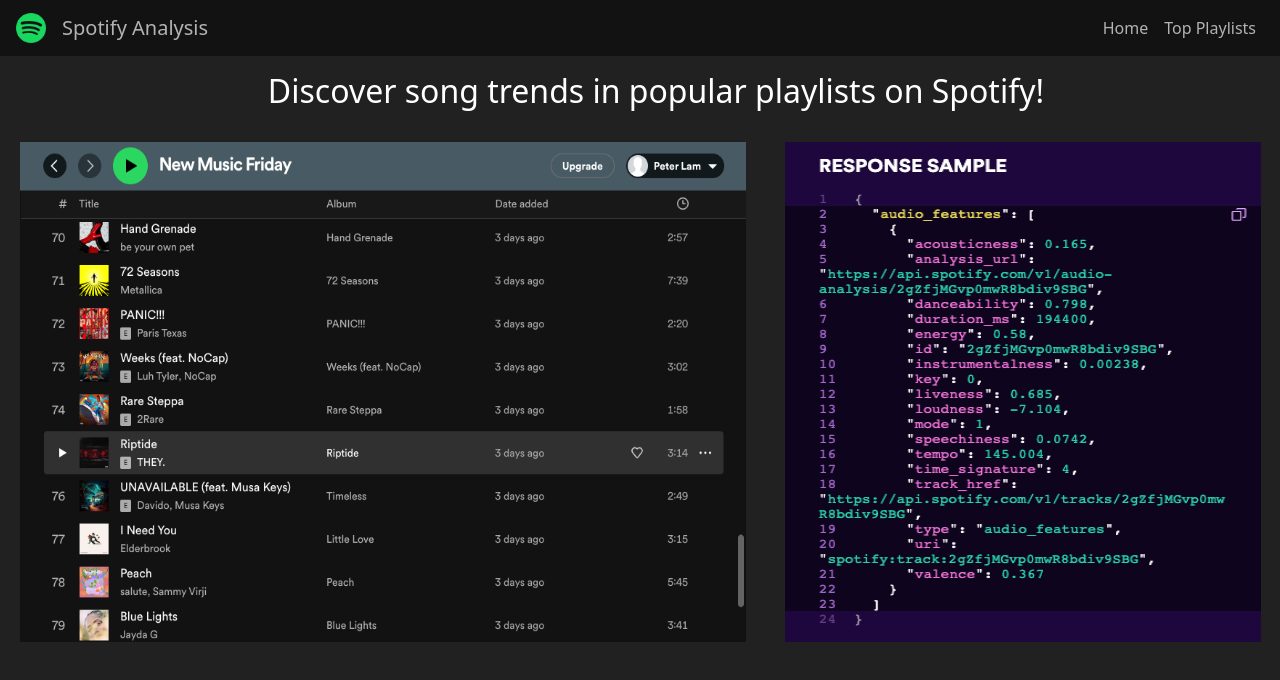
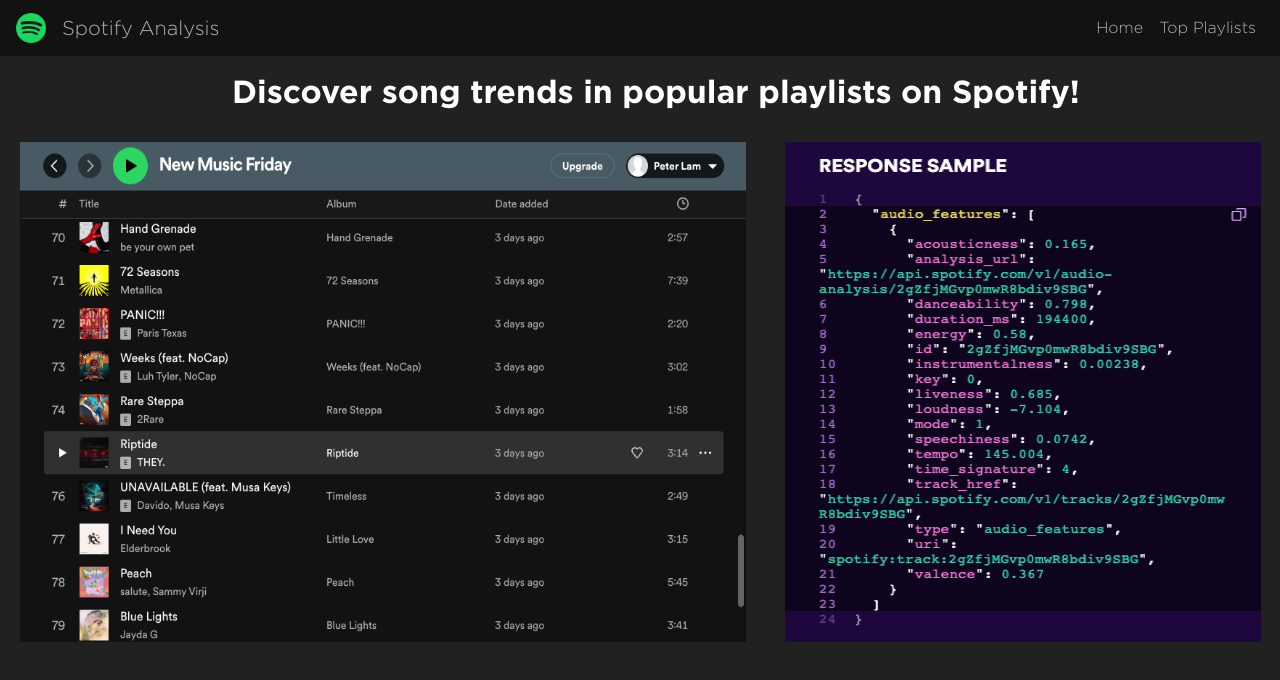
Before and after one commit to plam1216/spotify-analysis, a React (Create React App) app in the folder frontend/: page / in a window 1280 px wide. Shown: the top 680 px of the page. Built offline with nearby package versions, Linux system fonts and the light colour scheme; no server answers.

Commit message:
add fonts

```diff
--- a/frontend/src/App.css
+++ b/frontend/src/App.css
@@ -0,0 +1,14 @@
+/* #1db954	(29,185,84) */
+/* #212121	(33,33,33) */
+/* #121212	(18,18,18) */
+/* #535353	(83,83,83) */
+/* #b3b3b3	(179,179,179) */
+
+@font-face {
+    font-family: gotham-bold;
+    src: url(./font/Gotham-Bold.otf);
+}
+
+body {
+    font-family: gotham-bold !important;
+}
--- a/frontend/src/App.tsx
+++ b/frontend/src/App.tsx
@@ -5,6 +5,8 @@ import NavBar from './Components/NavBar/NavBar';
 import Home from './pages/Home/Home';
 import PlaylistAnalysis from './pages/PlaylistAnalysis/PlaylistAnalysis';
 import TopPlaylists from './pages/TopPlaylists/TopPlaylists';
+
+import './App.css'
 
 function App() {
   const [accessToken, setAccessToken] = useState('')
--- a/frontend/src/Components/NavBar/NavBar.css
+++ b/frontend/src/Components/NavBar/NavBar.css
@@ -1,7 +1,13 @@
+@font-face {
+    font-family: gotham-light;
+    src: url(../../font/Gotham-Light.otf);
+}
+
 #navbar {
     background-color: rgb(18, 18, 18) !important;
     padding: 0.5rem 1rem 0.5rem 1rem;
     justify-content: space-between;
+    font-family: gotham-light !important;
 }
 
 .navbar-brand {
```
